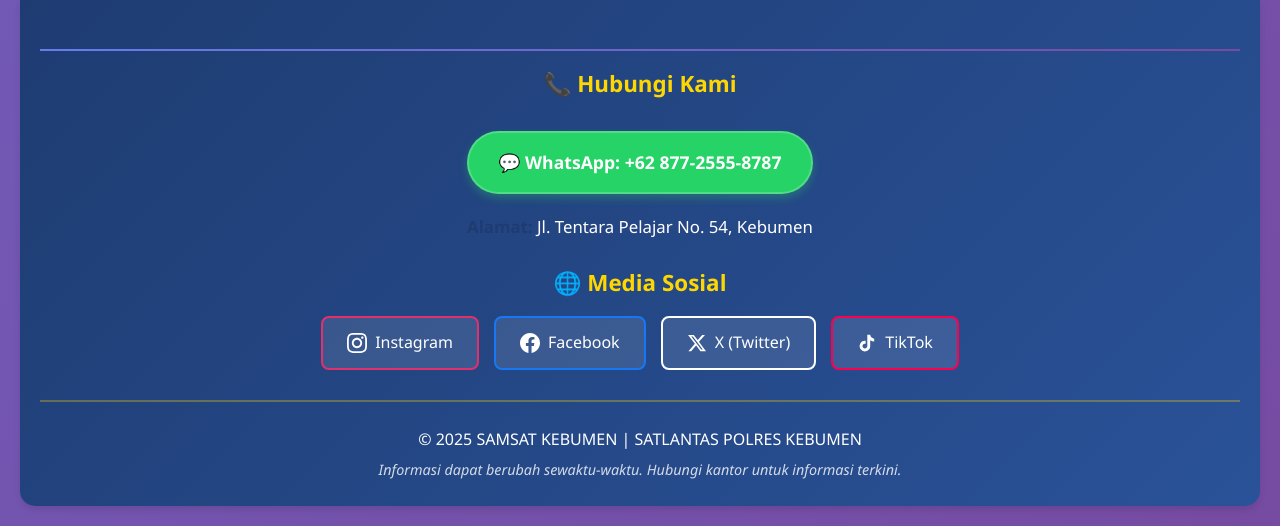
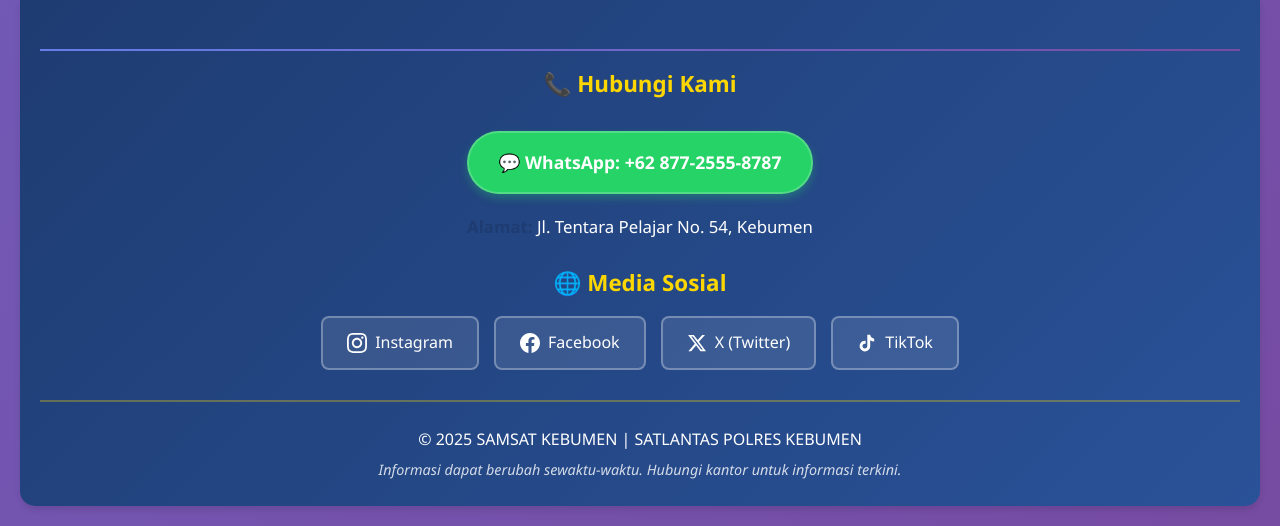
Before and after one commit to rcz87/satlts.kbm, a Flask app: page / in a window 1280 px wide. Shown: the part 4968-5494 px from the top of the page. Run offline with Flask 3, Linux system fonts and the light colour scheme; some libraries are stand-ins or nearby versions.

Commit message:
Improve social media link styling to appear on hover
Remove static border colors from social media links, applying them dynamically on hover with gradient or solid backgrounds.

Replit-Commit-Author: Agent
Replit-Commit-Session-Id: 030a58fb-f0e5-4433-8ac2-c4a6ee80a62e
Replit-Commit-Checkpoint-Type: full_checkpoint
Replit-Commit-Screenshot-Url: https://storage.googleapis.com/screenshot-production-us-central1/f4743bec-0b0f-4e9e-984d-c8151a04bbbb/030a58fb-f0e5-4433-8ac2-c4a6ee80a62e/YFzwBpF

```diff
--- a/static/style.css
+++ b/static/style.css
@@ -393,17 +393,9 @@ footer hr {
   box-shadow: 0 6px 12px rgba(0, 0, 0, 0.3);
 }
 
-.social-link.instagram {
-  border-color: #E1306C;
-}
-
 .social-link.instagram:hover {
   background: linear-gradient(135deg, #833ab4, #fd1d1d, #fcb045);
   border-color: #fcb045;
-}
-
-.social-link.facebook {
-  border-color: #1877f2;
 }
 
 .social-link.facebook:hover {
@@ -411,17 +403,9 @@ footer hr {
   border-color: #1877f2;
 }
 
-.social-link.twitter {
-  border-color: #ffffff;
-}
-
 .social-link.twitter:hover {
   background: #000000;
   border-color: #ffffff;
-}
-
-.social-link.tiktok {
-  border-color: #ff0050;
 }
 
 .social-link.tiktok:hover {
```
